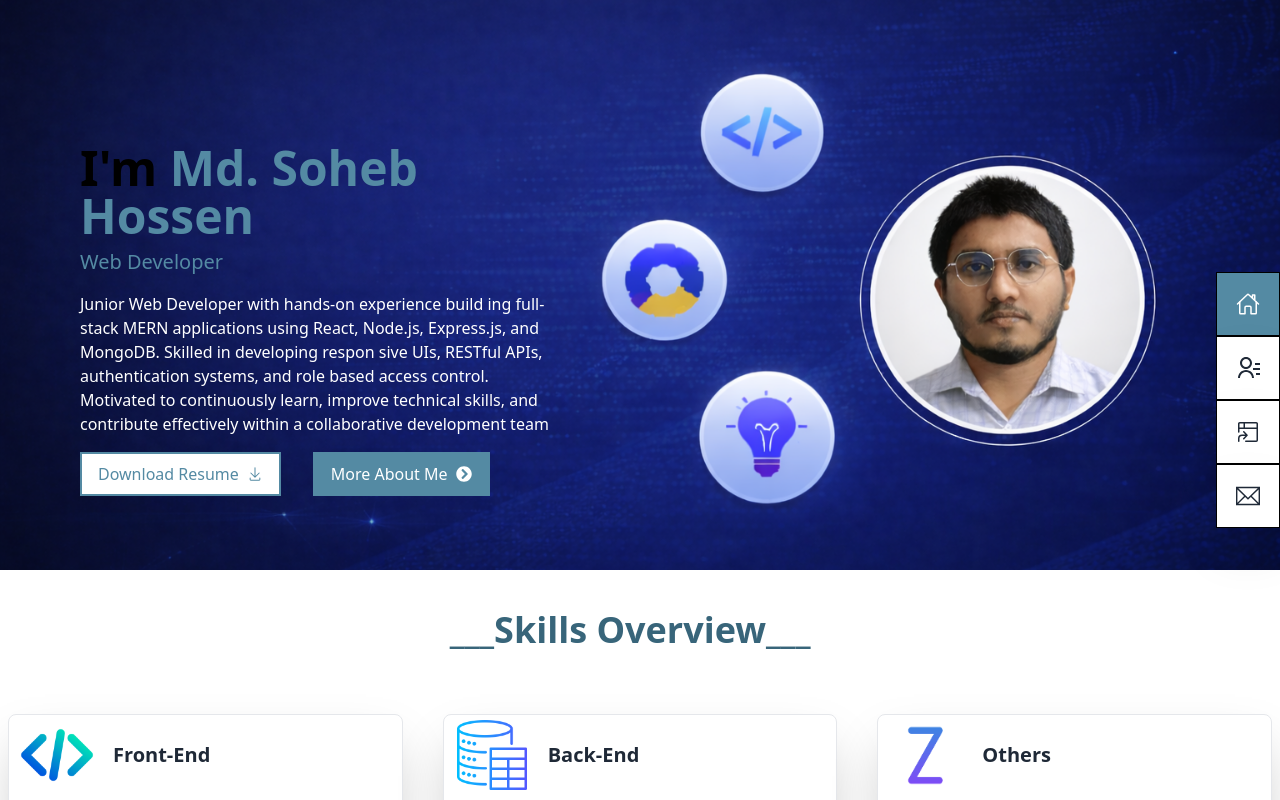
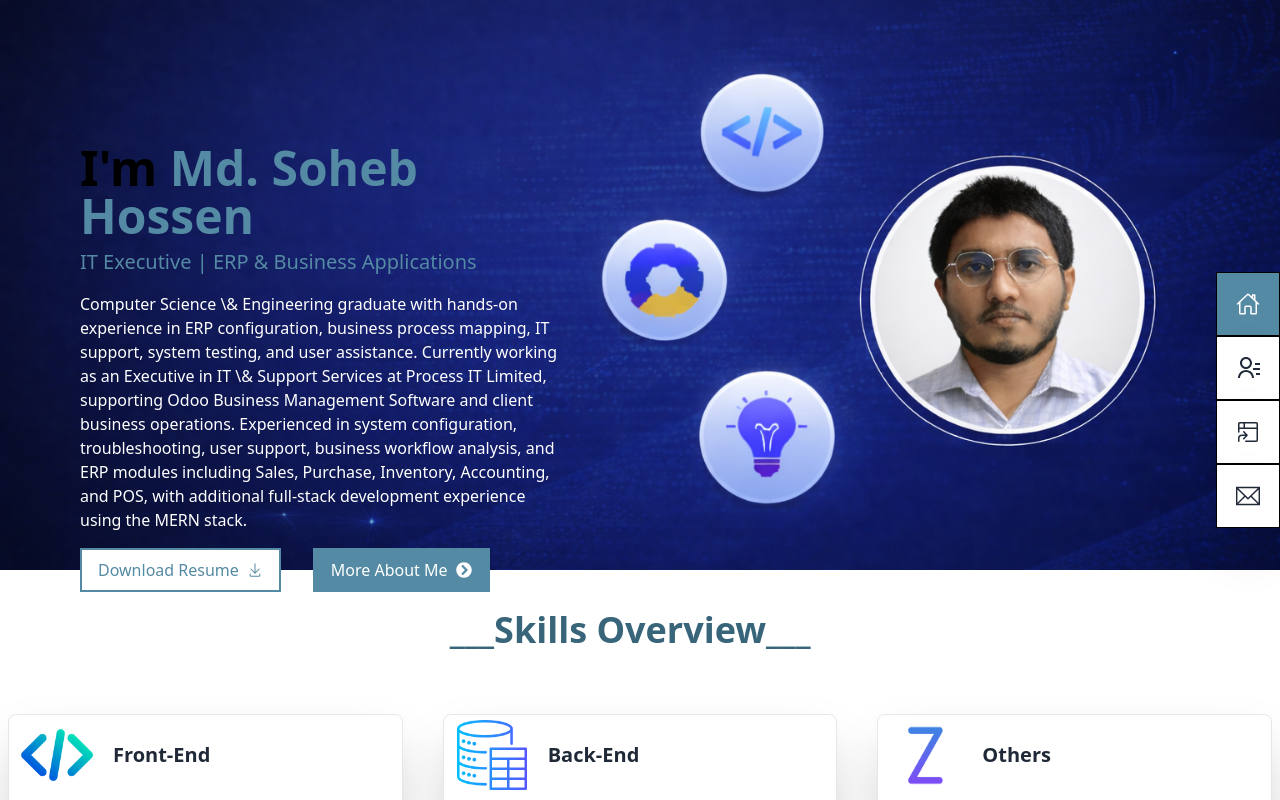
Before and after one commit to shossen1999/portfolio-soheb-hossen, a React (Vite) app: page / in a window 1280 px wide. Shown: the top 800 px of the page. Built offline with nearby package versions, Linux system fonts and the light colour scheme.

Commit message:
Update portfolio content

```diff
--- a/src/Components/Home/Banner/Banner.jsx
+++ b/src/Components/Home/Banner/Banner.jsx
@@ -6,7 +6,7 @@ import banner from '../../../assets/ban7.png';
 import { GoDownload } from "react-icons/go";
 import { FaChevronCircleRight } from "react-icons/fa";
 
-import resume from "../../../assets/Soheb_Web_Developer.pdf"
+import resume from "../../../assets/Soheb_Hossen_IT_Executive.pdf"
 
 const Banner = () => {
 
@@ -23,15 +23,9 @@ const Banner = () => {
                     <h1 className='text-2xl md:text-3xl lg:text-5xl font-bold pb-2 text-black'>
                         I'm <span className='text-[#548AA3]'>Md. Soheb Hossen</span>
                     </h1>
-                    <p className='text-[#548AA3] text-[16px] md:text-xl pb-4 font-medium'>Web Developer</p>
+                    <p className='text-[#548AA3] text-[16px] md:text-xl pb-4 font-medium'>IT Executive | ERP & Business Applications</p>
                     <p className='pb-4 text-white text-[10px] md:text-[16px]'>
-                        Junior Web Developer with hands-on experience build
-                        ing full-stack MERN applications using React, Node.js,
-                        Express.js, and MongoDB. Skilled in developing respon
-                        sive UIs, RESTful APIs, authentication systems, and role
-                        based access control. Motivated to continuously learn,
-                        improve technical skills, and contribute effectively within
-                        a collaborative development team
+                        Computer Science \& Engineering graduate with hands-on experience in ERP configuration, business process mapping, IT support, system testing, and user assistance. Currently working as an Executive in IT \& Support Services at Process IT Limited, supporting Odoo Business Management Software and client business operations. Experienced in system configuration, troubleshooting, user support, business workflow analysis, and ERP modules including Sales, Purchase, Inventory, Accounting, and POS,  with additional full-stack development experience using the MERN stack.
                     </p>
 
                     <div className='lg:flex gap-8'>
```
Also changed, not shown: 1 other file (tests, documents, lock files or other folders).
